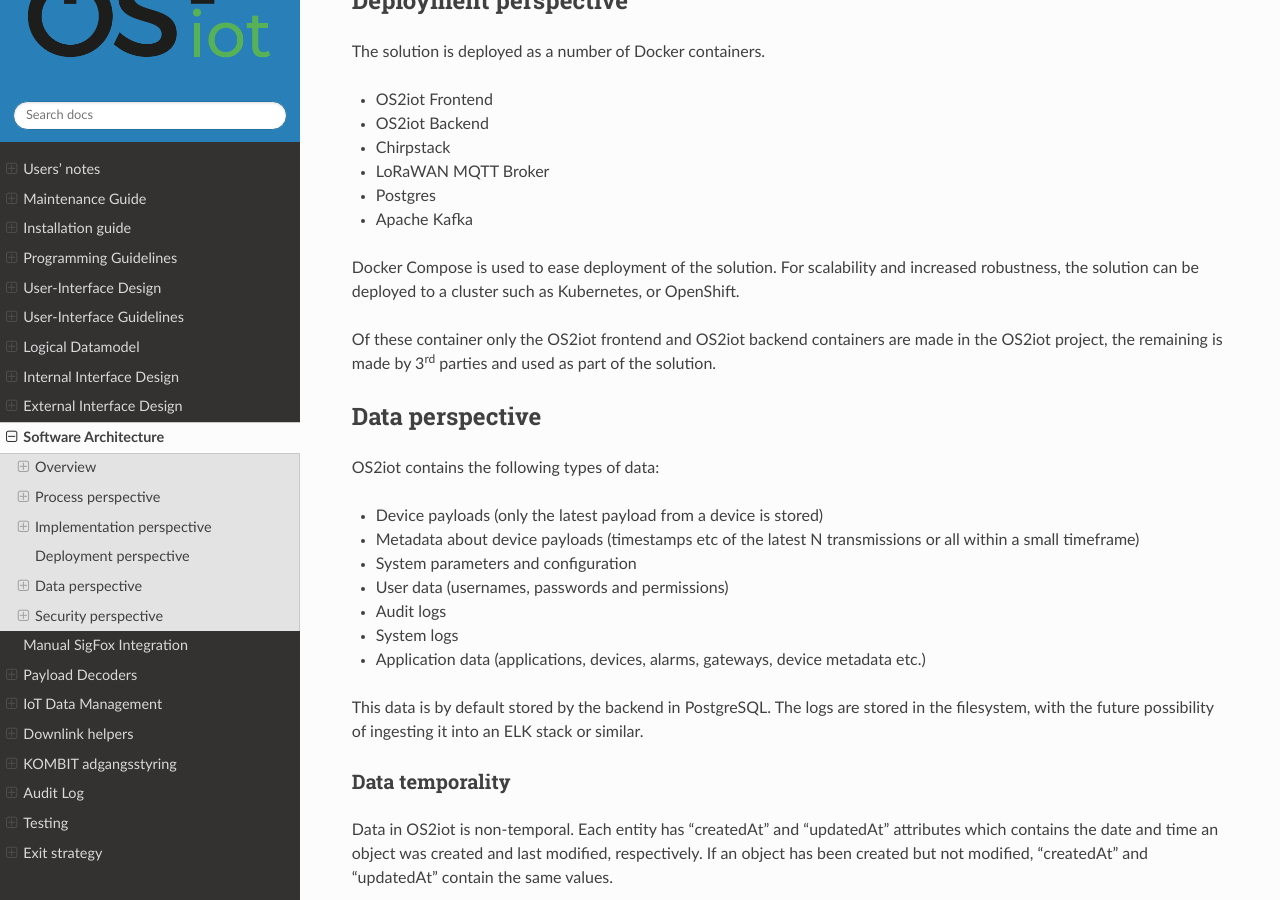
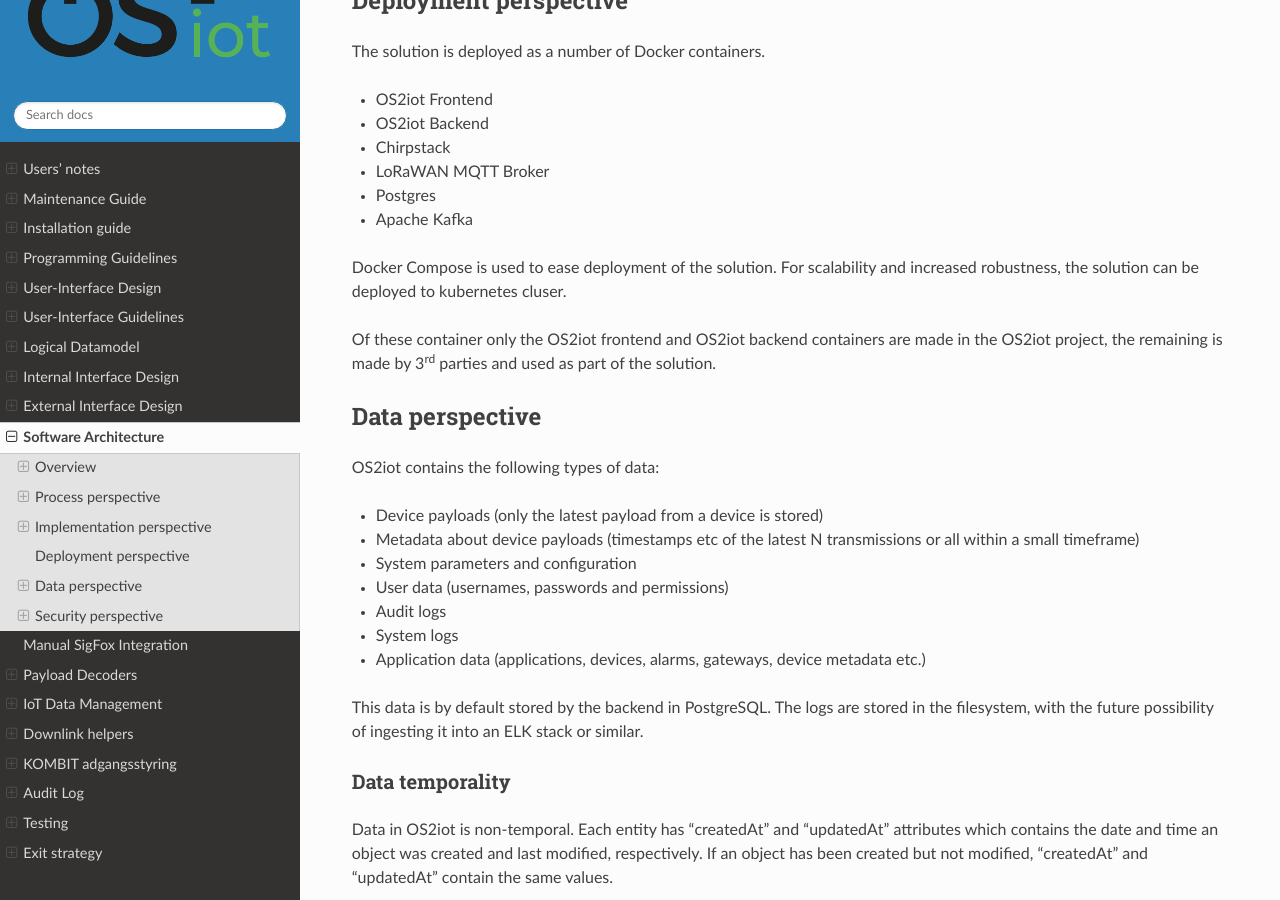
Before and after one commit to OS2iot/OS2iot-docs, a Sphinx documentation site: the page built from source/software-architecture/software-architecture.rst, in a window 1280 px wide and 900 px high, scrolled down 5153 px. Built offline with Sphinx 7.4.7 and the Read the Docs theme 2.0.0, drawn with Linux system fonts in a browser that asks for light colours.

Commit message:
Minor corrections

```diff
--- a/source/downlink-helpers/downlink-helpers.rst
+++ b/source/downlink-helpers/downlink-helpers.rst
@@ -1,7 +1,9 @@
 Downlink helpers
 ================================
 
-These javascript samples can help compute valid downlinks for
+These javascript samples can help compute valid downlinks for Elsys ERS and Sensit 3.0.
+
+Note, the Elsys code requires to be run in node.js due to useing Buffers.
 
 Elsys (LORAWAN)
 ----------------
--- a/source/software-architecture/software-architecture.rst
+++ b/source/software-architecture/software-architecture.rst
@@ -161,9 +161,8 @@
 
 -  Apache Kafka
 
-Docker Compose is used to ease deployment of the solution. For
-scalability and increased robustness, the solution can be deployed to a
-cluster such as Kubernetes, or OpenShift.
+Docker Compose is used to ease deployment of the solution.
+For scalability and increased robustness, the solution can be deployed to kubernetes cluser.
 
 Of these container only the OS2iot frontend and OS2iot backend
 containers are made in the OS2iot project, the remaining is made by
```
